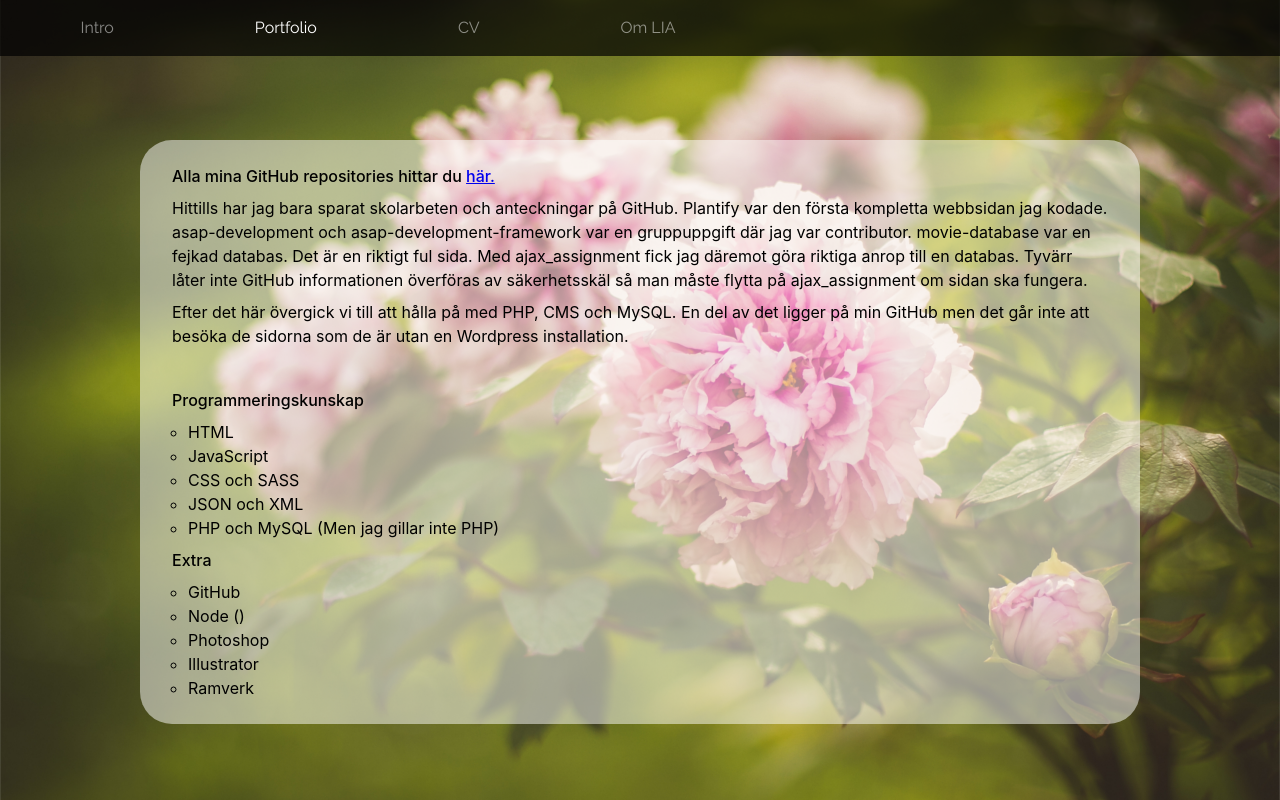
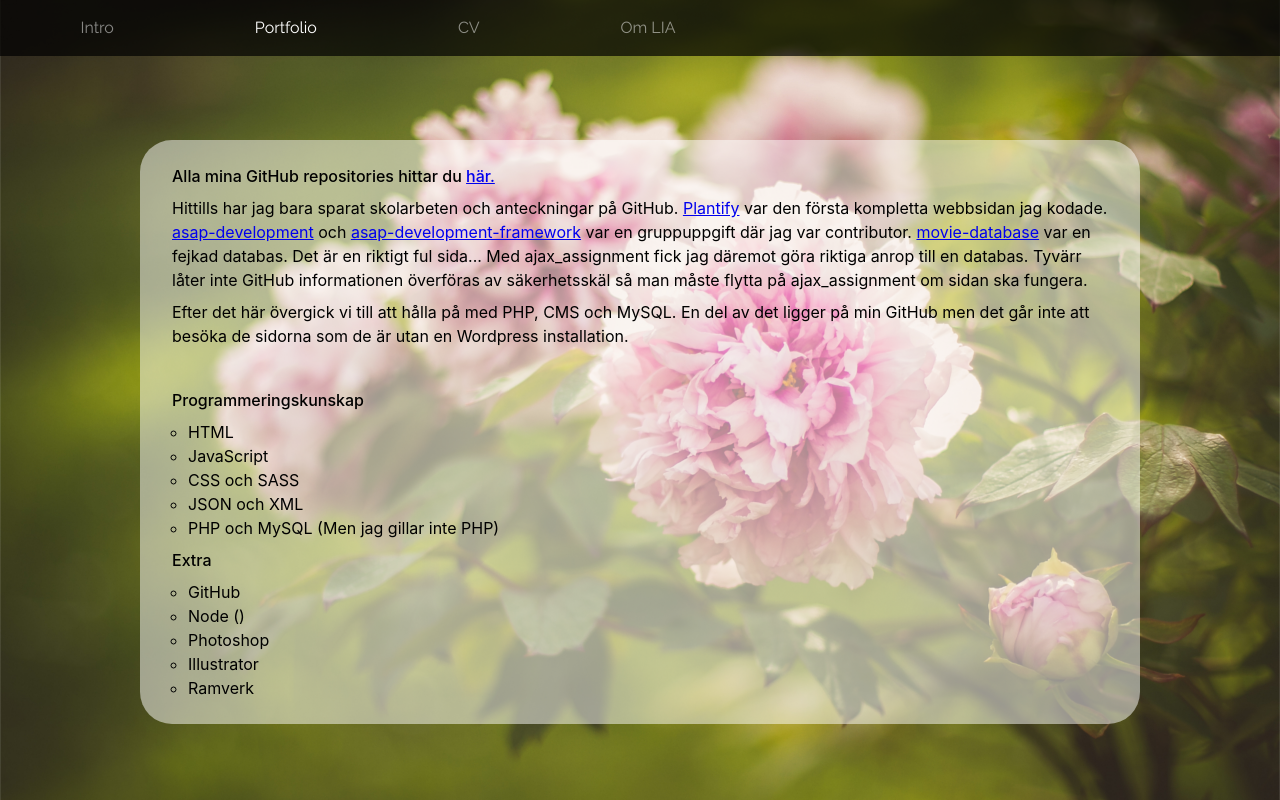
Before and after one commit to Loosergirl/Loosergirl.github.io, a plain HTML site: page views/portfolio.html in a window 1280 px wide. Drawn offline with Linux system fonts and the light colour scheme.

Commit message:
Added repository links

```diff
--- a/views/portfolio.html
+++ b/views/portfolio.html
@@ -35,7 +35,7 @@
         <div class="container">
             <section>
                <p><b>Alla mina GitHub repositories hittar du <a href="https://github.com/Loosergirl?tab=repositories">här.</a></b></p>
-               <p>Hittills har jag bara sparat skolarbeten och anteckningar på GitHub. Plantify var den första kompletta webbsidan jag kodade. asap-development och asap-development-framework var en gruppuppgift där jag var contributor. movie-database var en fejkad databas. Det är en riktigt ful sida. Med ajax_assignment fick jag däremot göra riktiga anrop till en databas. Tyvärr låter inte GitHub informationen överföras av säkerhetsskäl så man måste flytta på ajax_assignment om sidan ska fungera.</p>
+                <p>Hittills har jag bara sparat skolarbeten och anteckningar på GitHub. <a href="https://loosergirl.github.io/plantify/">Plantify</a> var den första kompletta webbsidan jag kodade. <a href="https://danteuh.github.io/asap-development/">asap-development</a> och <a href="https://danteuh.github.io/asap-development-framework/">asap-development-framework</a> var en gruppuppgift där jag var contributor. <a href="https://loosergirl.github.io/movie_database/">movie-database</a> var en fejkad databas. Det är en riktigt ful sida... Med ajax_assignment fick jag däremot göra riktiga anrop till en databas. Tyvärr låter inte GitHub informationen överföras av säkerhetsskäl så man måste flytta på ajax_assignment om sidan ska fungera.</p>
                <p>Efter det här övergick vi till att hålla på med PHP, CMS och MySQL. En del av det ligger på min GitHub men det går inte att besöka de sidorna som de är utan en Wordpress installation.</p><br/>
                <p><b>Programmeringskunskap</b></p>
                <ul>
```
